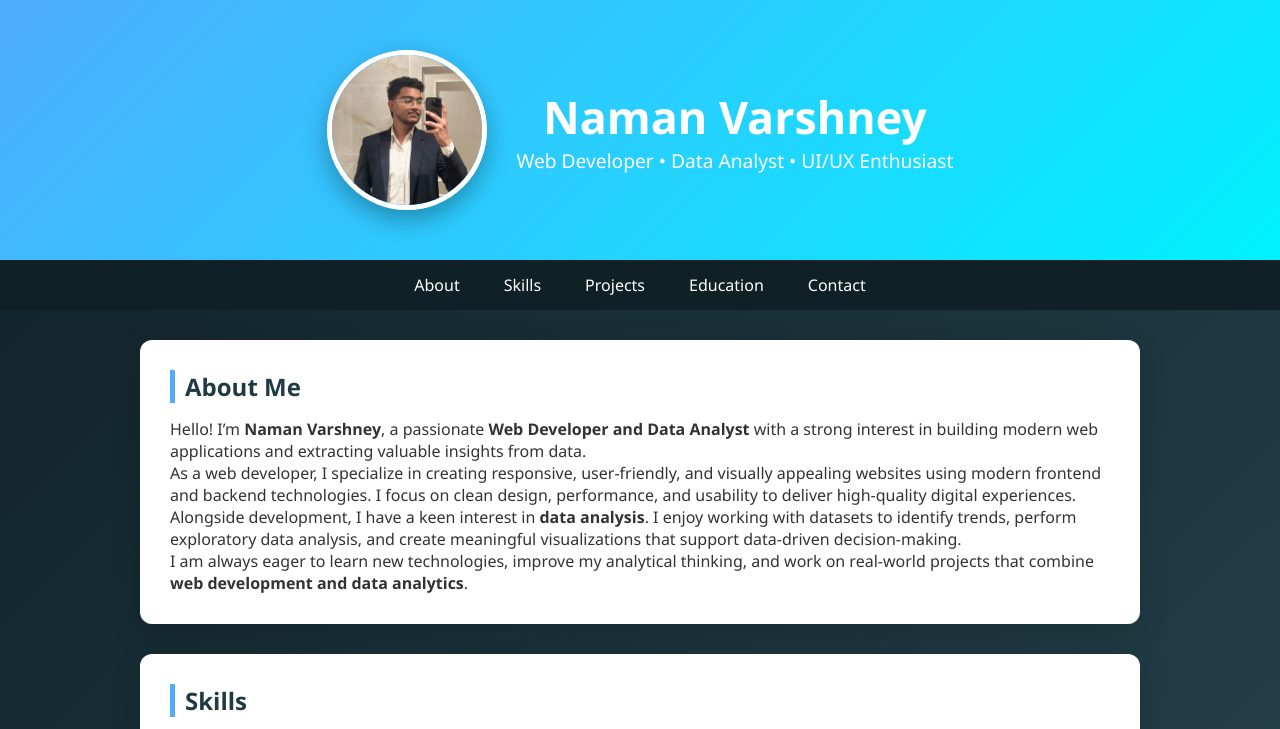
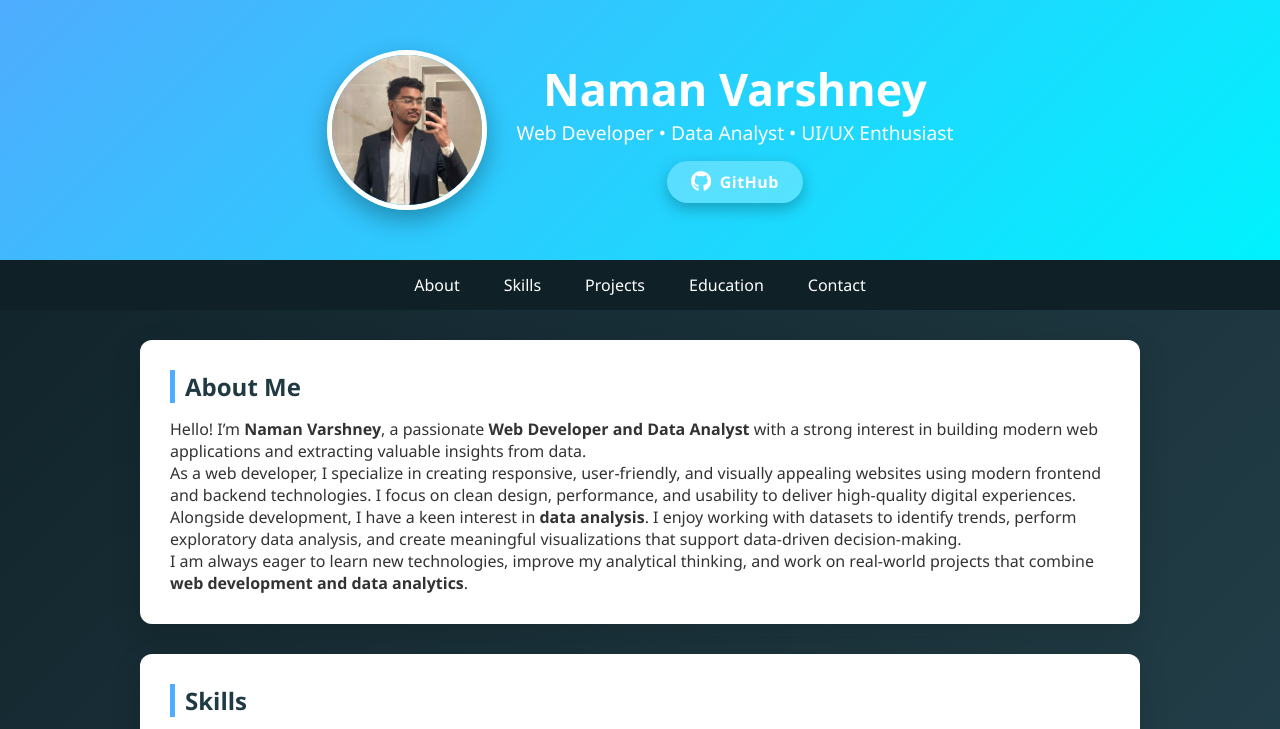
Before and after one commit to Namanvarshney1/Portfolio-, a plain HTML site: page index.html in a window 1280 px wide. Shown: the top 729 px of the page. Drawn offline with Linux system fonts and the light colour scheme.

Commit message:
Update index.html

```diff
--- a/index.html
+++ b/index.html
@@ -4,7 +4,7 @@
 <meta charset="UTF-8">
 <meta name="viewport" content="width=device-width, initial-scale=1.0">
 <title>Naman Varshney | Web Developer & Data Analyst</title>
-
+<link rel="stylesheet" href="https://cdnjs.cloudflare.com/ajax/libs/font-awesome/6.5.1/css/all.min.css">
 <style>
 *{
     margin:0;
@@ -50,6 +50,38 @@ header{
 
 .profile-text p{
     font-size:1.2em;
+}
+
+.github-btn{
+    display:inline-flex;
+    align-items:center;
+    gap:8px;
+    margin-top:15px;
+    padding:10px 24px;
+    border-radius:30px;
+    background:rgba(255,255,255,0.25);
+    color:white;
+    text-decoration:none;
+    font-weight:600;
+    letter-spacing:0.5px;
+    transition:all 0.4s ease;
+    box-shadow:0 6px 15px rgba(0,0,0,0.25);
+}
+
+.github-btn i{
+    font-size:1.3em;
+    transition:transform 0.4s ease;
+}
+
+.github-btn:hover{
+    background:white;
+    color:#0f2027;
+    transform:translateY(-4px) scale(1.05);
+    box-shadow:0 12px 30px rgba(0,0,0,0.35);
+}
+
+.github-btn:hover i{
+    transform:rotate(360deg) scale(1.2);
 }
 
 /* ===== NAVBAR ===== */
@@ -160,6 +192,9 @@ footer{
         <div class="profile-text">
             <h1>Naman Varshney</h1>
             <p>Web Developer • Data Analyst • UI/UX Enthusiast</p>
+            <a href="https://github.com/Namanvarshney1" target="_blank" class="github-btn">
+                <i class="fa-brands fa-github"></i> GitHub
+            </a>
         </div>
     </div>
 </header>
```
